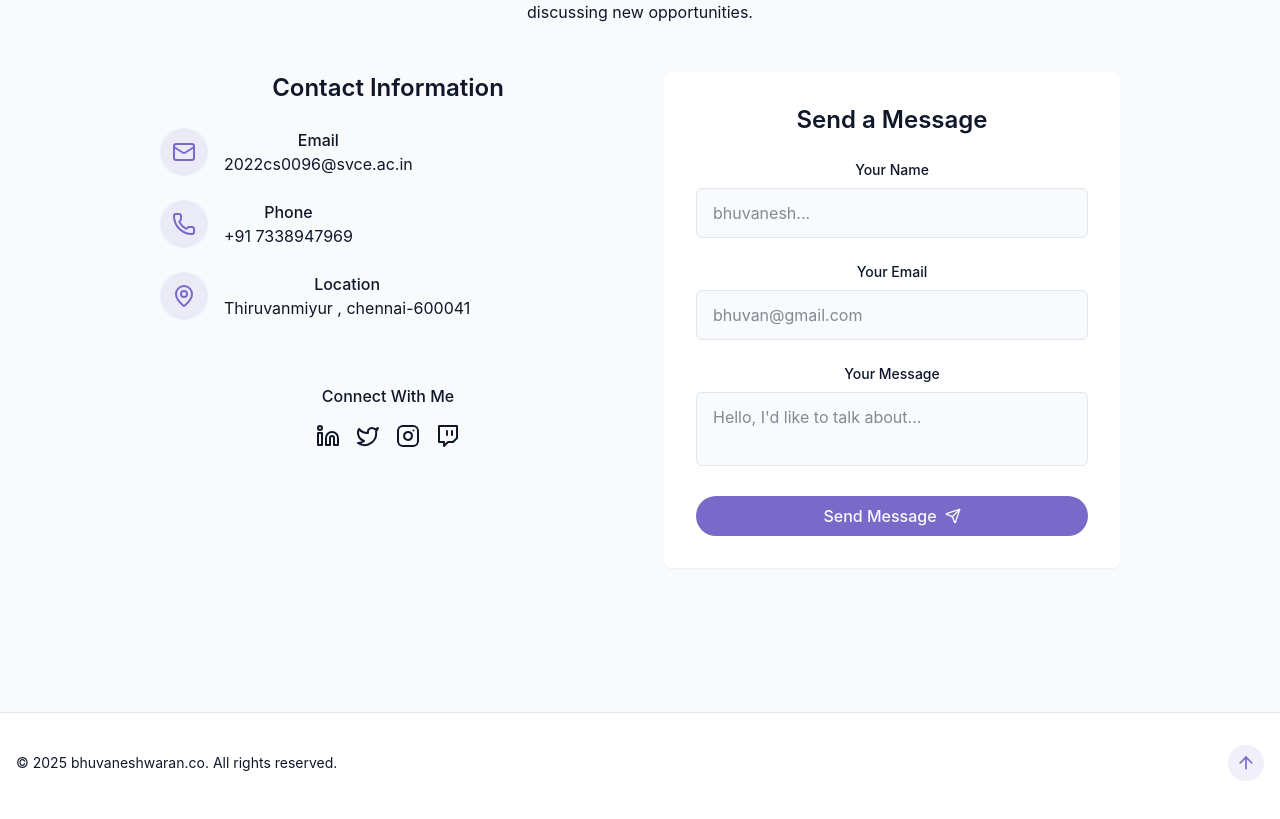
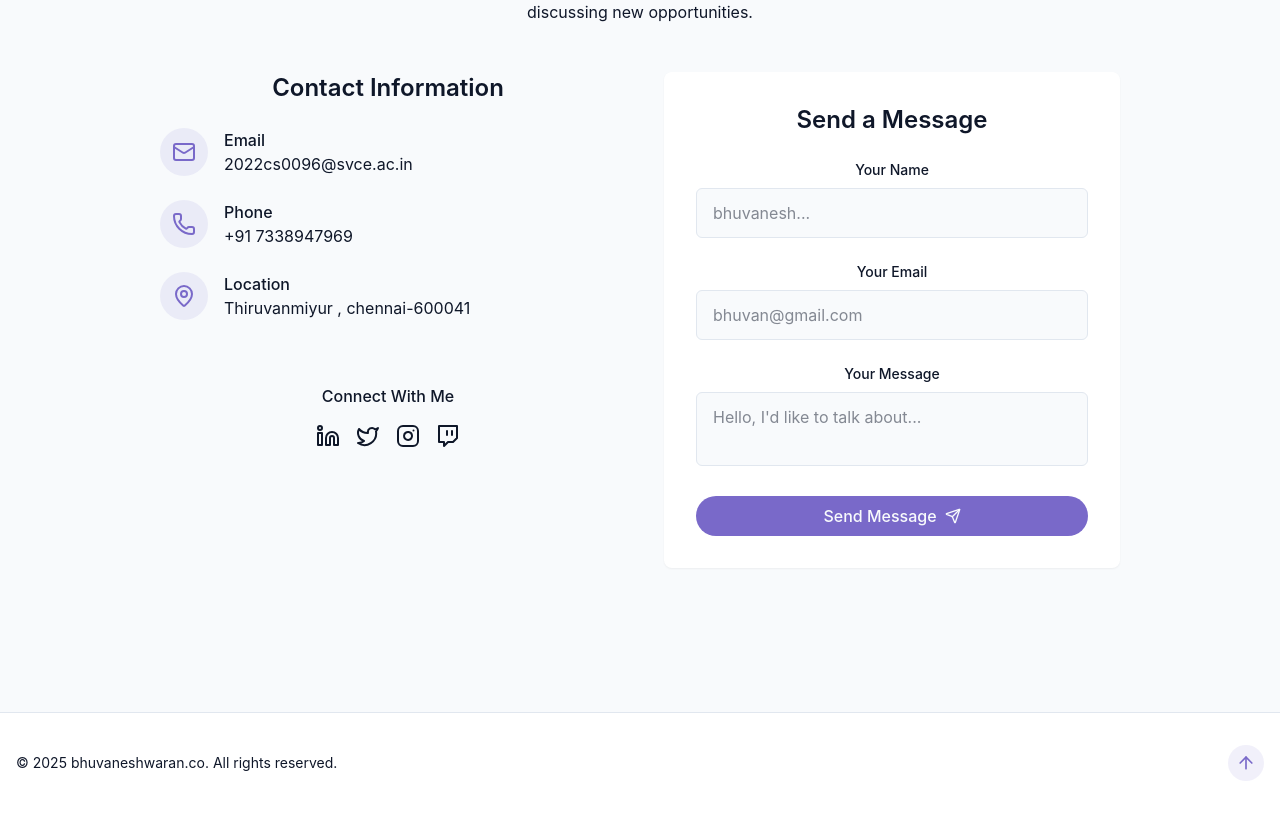
Before and after one commit to BhuviRoXx/portfolio, a React (Vite) app: page / in a window 1280 px wide. Shown: the part 2962-3781 px from the top of the page. Built offline with nearby package versions, Linux system fonts and the light colour scheme.

Commit message:
updated contect styles to left

```diff
--- a/src/Components/ContactSection.jsx
+++ b/src/Components/ContactSection.jsx
@@ -48,7 +48,7 @@ export const ContactSection = () => {
               Contact Information
             </h3>
 
-            <div className="space-y-6 justify-center">
+            <div className="space-y-6 text-left">
               <div className="flex items-start space-x-4">
                 <div className="p-3 rounded-full bg-primary/10">
                   <Mail className="h-6 w-6 text-primary" />{" "}
```
